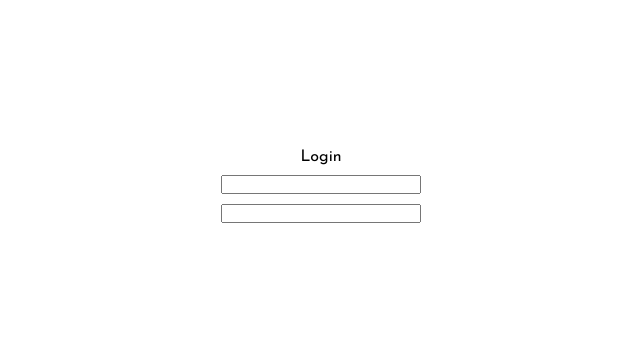
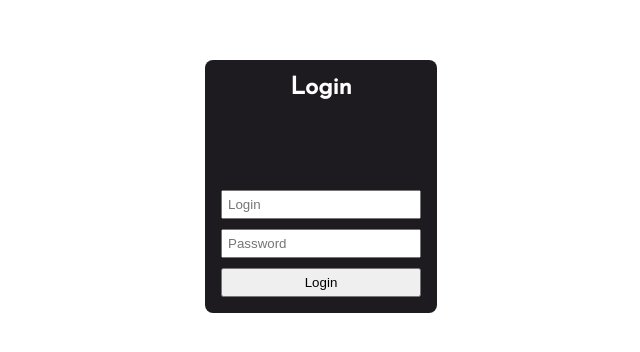
Before and after one commit to wiktormalyska/technologia-cyborga, a React (Vite) app in the folder frontend/: page /login in a window 1280 px wide. Shown: the part 214-566 px from the top of the page, without its empty margins (319-959 px from the left). Built offline with nearby package versions, Linux system fonts and the light colour scheme.

Commit message:
add datasources and login page

```diff
--- a/frontend/src/pages/LoginPage.tsx
+++ b/frontend/src/pages/LoginPage.tsx
@@ -1,12 +1,29 @@
 import {BasePage} from "../components/BasePage";
 import styled from "styled-components";
+import {useAuth} from "../auth/AuthContext";
+import {useState} from "react";
 
 export const LoginPage = () => {
+    const { login } = useAuth()
+    const [username, setUsername] = useState("")
+    const [password, setPassword] = useState("")
+    const [error, setError] = useState("")
+
+    const handleLogin = () => {
+        if (username === "admin" && password === "admin") {
+            login()
+        } else {
+            setError("Invalid username or password.")
+        }
+    }
+
     return (
         <LoginComponent>
             <Text>Login</Text>
-            <Input></Input>
-            <Input></Input>
+            <Input placeholder="Login" value={username} onChange={(e) => setUsername(e.target.value)}></Input>
+            <Input placeholder="Password" type="password" value={password} onChange={(e) => setPassword(e.target.value)}></Input>
+            <Input type="button" value="Login" onClick={handleLogin}/>
+            {error && <ErrorText>{error}</ErrorText>}
         </LoginComponent>
     )
 }
@@ -16,12 +33,26 @@ const LoginComponent = styled(BasePage)`
     display: flex;
     flex-direction: column;
     align-content: center;
-    align-items: center
+    align-items: center;
+    background-color: #1d1b20;
+    width: auto;
+    padding: 1rem;
+    border-radius: 0.5rem;
+    color: white;
 `
 
 const Text = styled.span`
-
+    padding-bottom: 5rem;
+    font-weight: 700;
+    font-size: 1.5rem;
 `
 const Input = styled.input`
     width: 200px;
+    padding: 5px;
 `
+
+const ErrorText = styled.span`
+    color: red;
+    font-size: 0.9rem;
+    margin-top: 10px;
+`;
```
